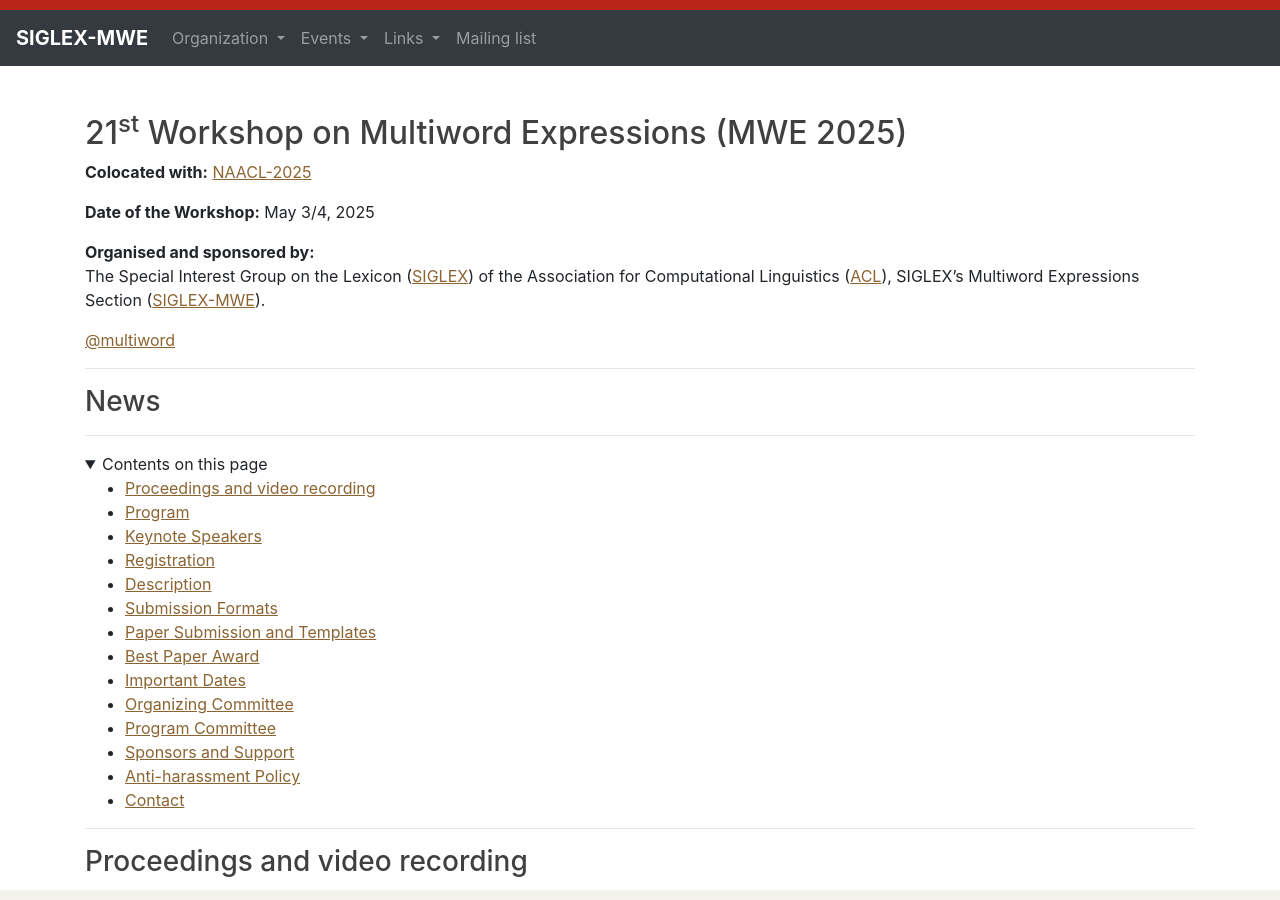
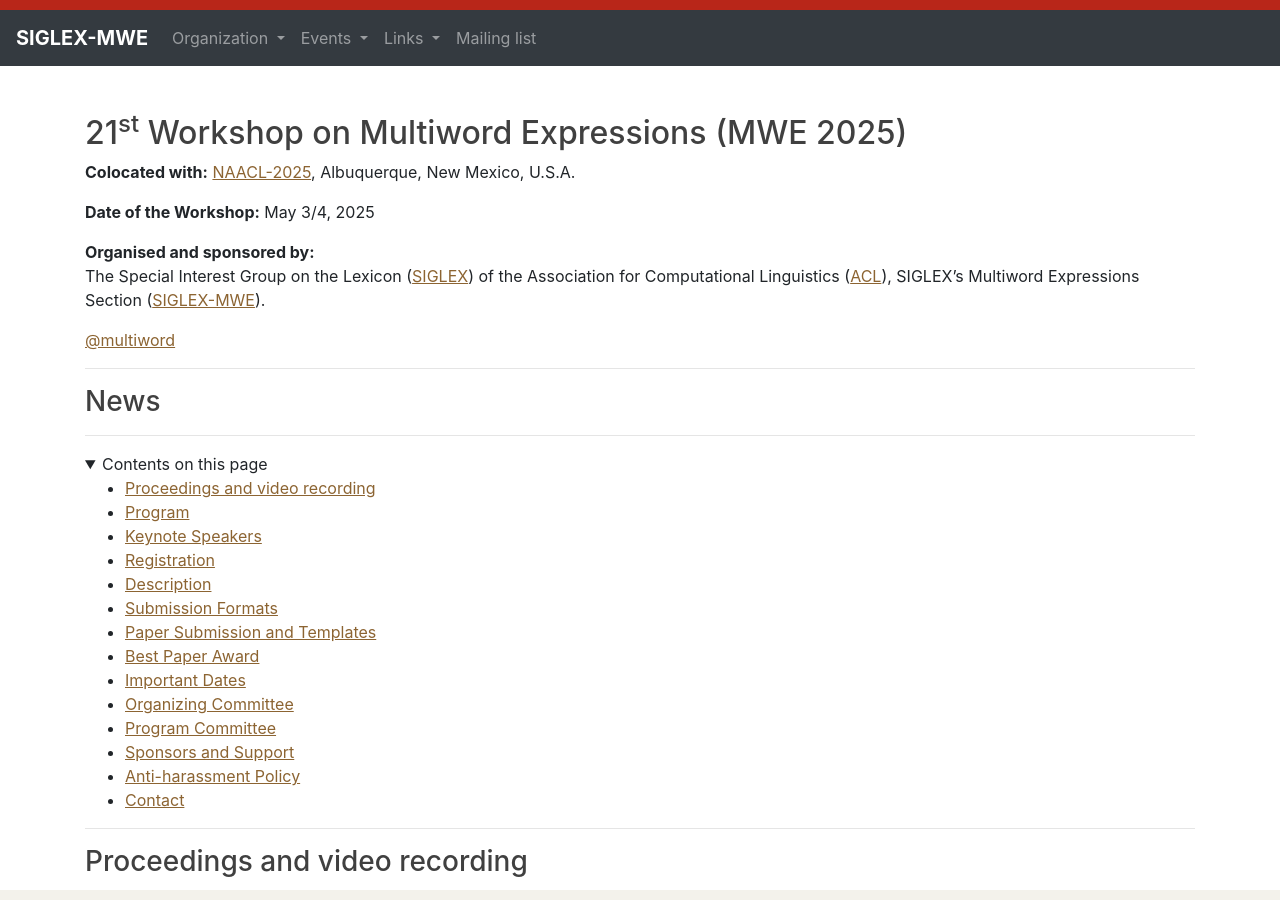
Before and after one commit to multiword/multiword.github.io, a Jekyll site: the page built from mwe2025/index.md, in a window 1280 px wide and 900 px high. Built offline with Jekyll 4.4.1, drawn with Linux system fonts in a browser that asks for light colours; comment, search, counter and statistics services are not loaded.

Commit message:
added venue

```diff
--- a/mwe2025/index.md
+++ b/mwe2025/index.md
@@ -5,7 +5,7 @@
 
 <h2>21<sup>st</sup> Workshop on Multiword Expressions (MWE 2025)</h2>
 
-**Colocated with:** [NAACL-2025](https://2025.naacl.org/.com)
+**Colocated with:** [NAACL-2025](https://2025.naacl.org/.com), Albuquerque, New Mexico, U.S.A.
 
 **Date of the Workshop:** May 3/4, 2025
 
```
